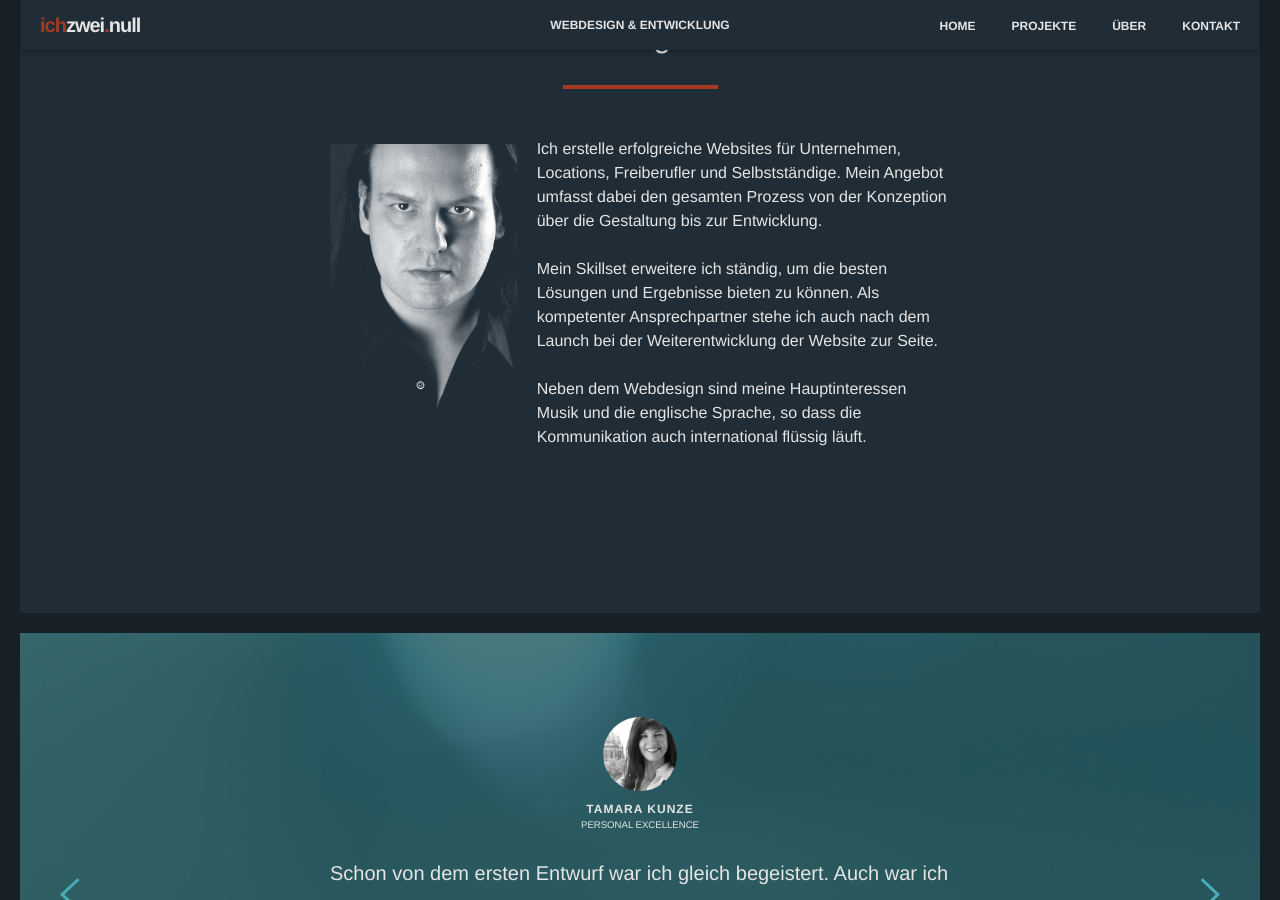
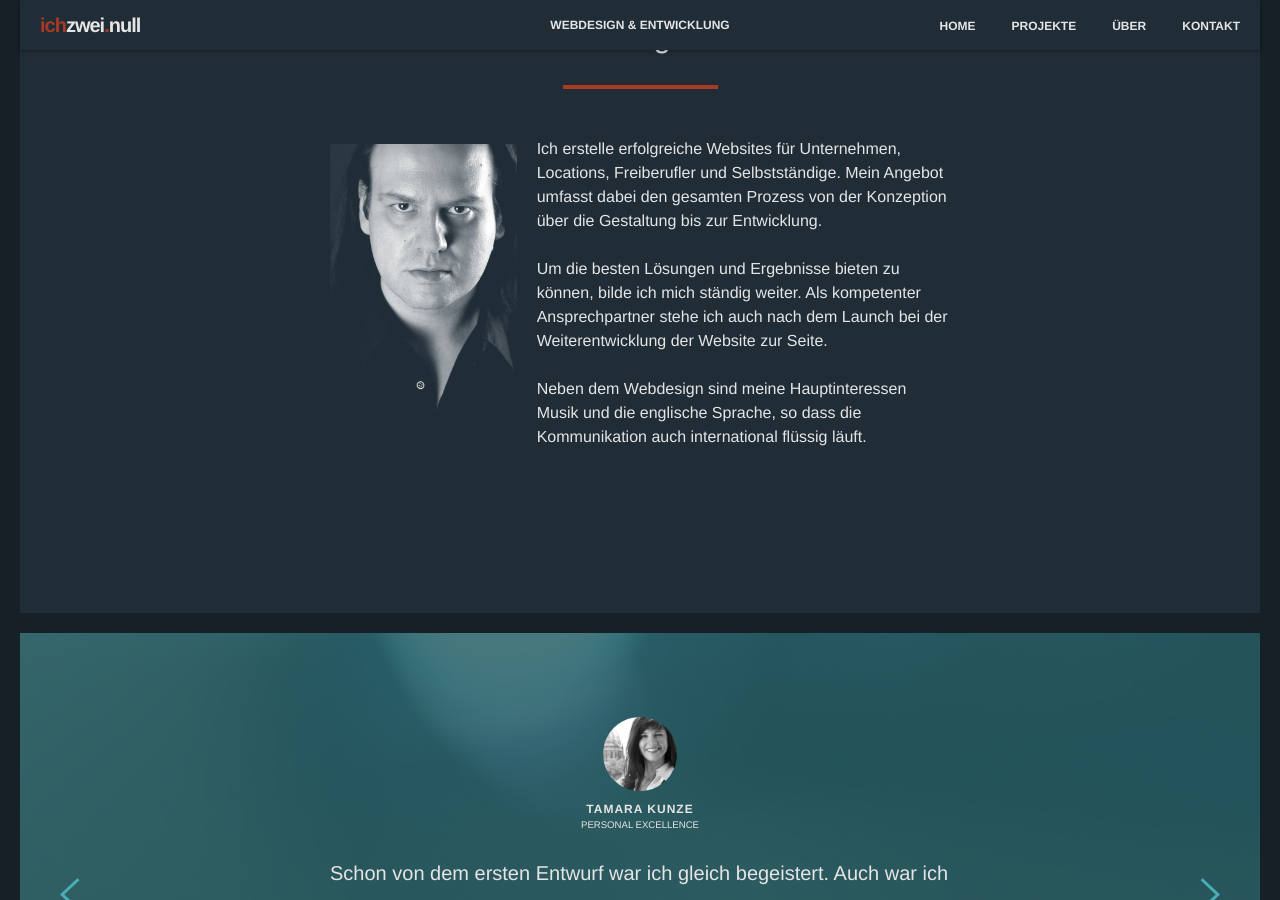
Before and after one commit to rschach/ichzweinull, a Jekyll site: the page built from index.html, in a window 1280 px wide and 900 px high, scrolled down 2263 px. Built offline with Jekyll 4.4.1, drawn with Linux system fonts in a browser that asks for light colours; nearby versions of some CDN libraries; some web fonts are replaced; comment, search, counter and statistics services are not loaded.

Commit message:
About text changes

```diff
--- a/_includes/about.html
+++ b/_includes/about.html
@@ -8,7 +8,7 @@
     <div class="article-container">
       <img src="img/sascha-mersch.png" alt="Sascha Mersch"/>
       <p>Ich erstelle erfolgreiche Websites für Unternehmen, Locations, Freiberufler und Selbstständige. Mein Angebot umfasst dabei den gesamten Prozess von der Konzeption über die Gestaltung bis zur Entwicklung.</p>
-      <p>Mein Skillset erweitere ich ständig, um die besten Lösungen und Ergebnisse bieten zu können. Als kompetenter Ansprechpartner stehe ich auch nach dem Launch bei der Weiterentwicklung der Website zur Seite.</p>
+      <p>Um die besten Lösungen und Ergebnisse bieten zu können, bilde ich mich ständig weiter. Als kompetenter Ansprechpartner stehe ich auch nach dem Launch bei der Weiterentwicklung der Website zur Seite.</p>
       <p>Neben dem Webdesign sind meine Hauptinteressen Musik und die englische Sprache, so dass die Kommunikation auch international flüssig läuft.</p>
     </div>
   </article>
```
